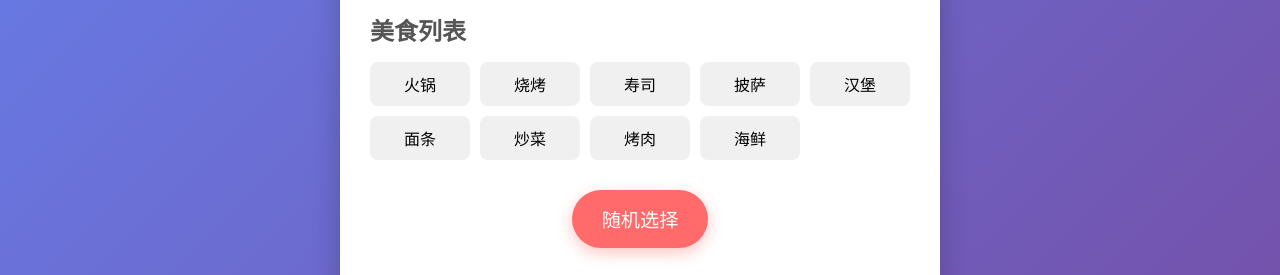
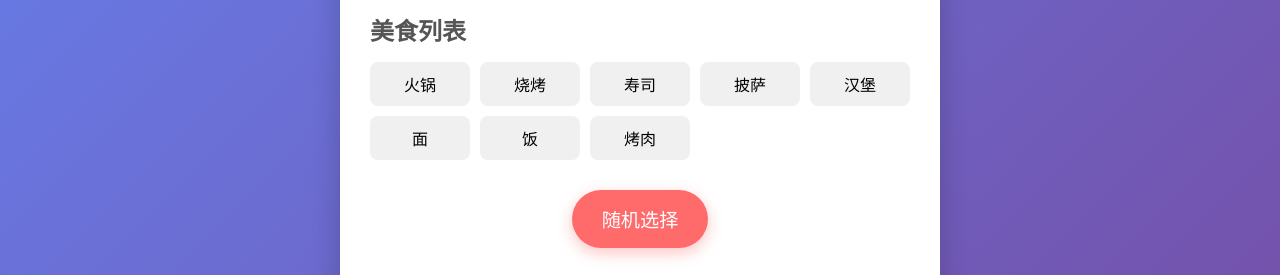
Before and after one commit to TomZZZ9527/7628, a plain HTML site: page index.html in a window 1280 px wide. Shown: the part 231-506 px from the top of the page. Drawn offline with Linux system fonts and the light colour scheme.

Commit message:
Update food list and modify hidden item text

```diff
--- a/index.html
+++ b/index.html
@@ -125,11 +125,10 @@
                 <li>寿司</li>
                 <li>披萨</li>
                 <li>汉堡</li>
-                <li>面条</li>
-                <li>炒菜</li>
+                <li>面</li>
+                <li>饭</li>
                 <li>烤肉</li>
-                <li>海鲜</li>
-                <li style="display: none;">食懵你啊</li>
+                <li style="display: none;">食食食，食懵你啊</li>
             </ul>
         </div>
         <div class="controls">
```
